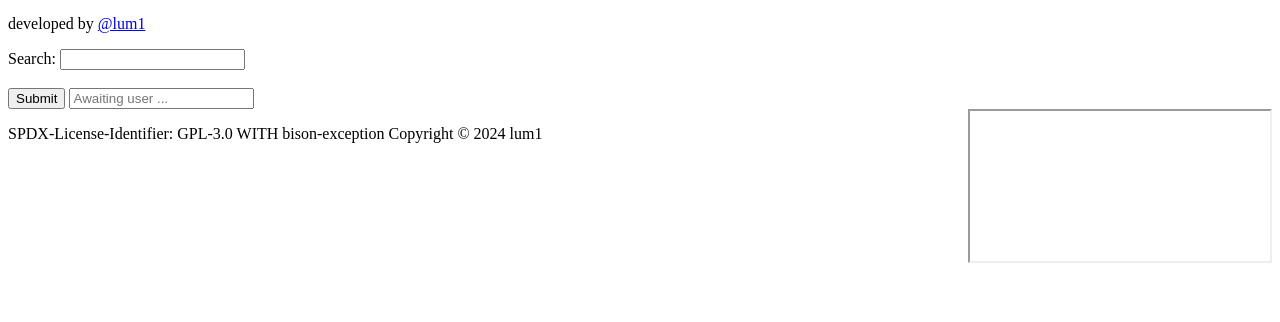
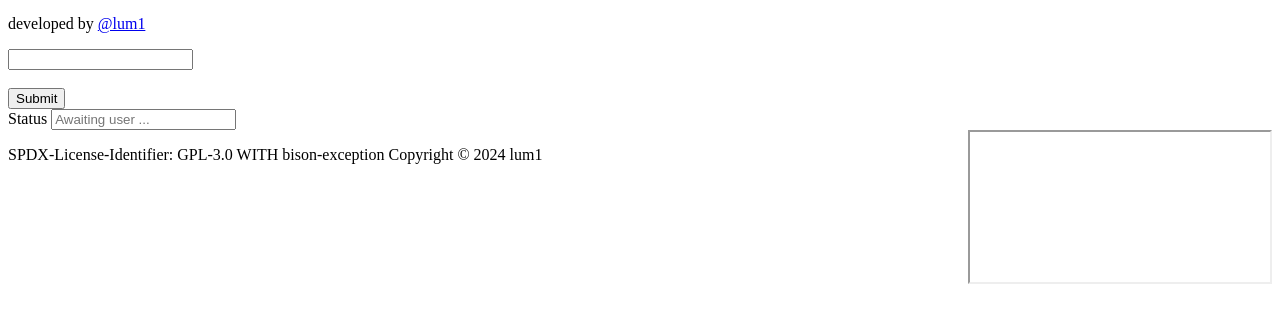
Before and after one commit to lumiwyou/helpviewer-old, a website: page frontend/index.html in a window 1280 px wide. Shown: the part 44-366 px from the top of the page. Drawn offline with Linux system fonts and the light colour scheme.

Commit message:
ui tweaks

```diff
--- a/backend/server.exp.js
+++ b/backend/server.exp.js
@@ -85,7 +85,7 @@ app.get(global.config.endpoints.query, (req, res) => {
 
   console.info(`${new Date().getTime()} ${req.url}`);
   global.index.entries.forEach((entry) => {
-    if (matchesEntry(entry, terms)) results.push(entry.title, entry.filepath);
+    if (matchesEntry(entry, terms)) results.push([entry.title, entry.filepath]);
   });
   res.send(JSON.stringify(results));
   res.end();
--- a/frontend/index.html
+++ b/frontend/index.html
@@ -22,13 +22,16 @@ Copyright © 2024 lum1 -->
         </header>
         <main>
             <form id="searchForm" action="javascript:void(0);">
-                <label for="lsearch">Search:</label>
+                <div class="searchFormDivider">
                     <input type="text" id="terms" name="query" /><br /><br />
                     <input
                         type="submit"
                         value="Submit"
                         onclick="search(this.form.terms.value)"
                     />
+                </div>
+                <div class="searchFormDivider">
+                    <label>Status</label>
                     <input
                         readonly="true"
                         id="status"
@@ -39,6 +42,7 @@ Copyright © 2024 lum1 -->
                         src="/file?path=frontend/loading.gif"
                         hidden="true"
                     />
+                </div>
             </form>
             <div id="dabox">
                 <div id="results"></div>
--- a/frontend/style.css
+++ b/frontend/style.css
@@ -41,7 +41,7 @@ form input[type="submit"] {
 }
 
 form input[type="text"] {
-    width: 50%;
+    width: 100%;
 }
 
 form input[type="submit"]:hover {
@@ -53,9 +53,24 @@ form input[id="status"] {
     background-color: #212121;
     color: #d4d4d4;
     border: 1px solid #44475a;
-    width: 30%;
+    width: 100%;
     padding: 0.6em;
     font-family: "Fira Code", monospace;
+}
+
+#loading {
+    height: 100%;
+}
+
+.searchFormDivider {
+    height: 50px;
+    display: flex;
+    padding: 5px;
+}
+.searchFormDivider label {
+    padding: 10px;
+    text-align: center;
+    border: 1px solid #44475a;
 }
 
 #results {
```
Also changed, not shown: frontend/utils.js (+7 -1 lines). Lines whose indentation alone changed are shown as unchanged.
